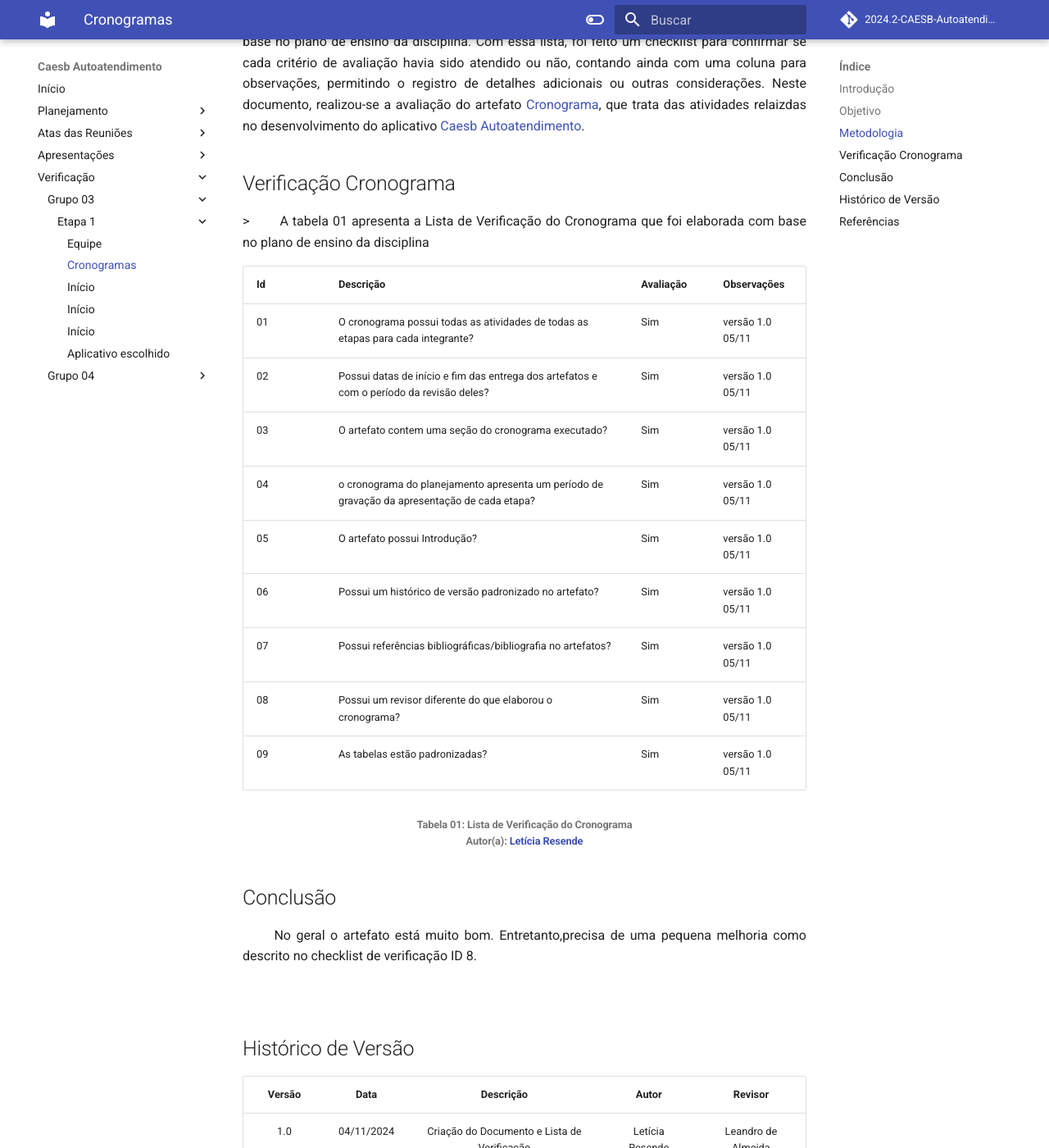
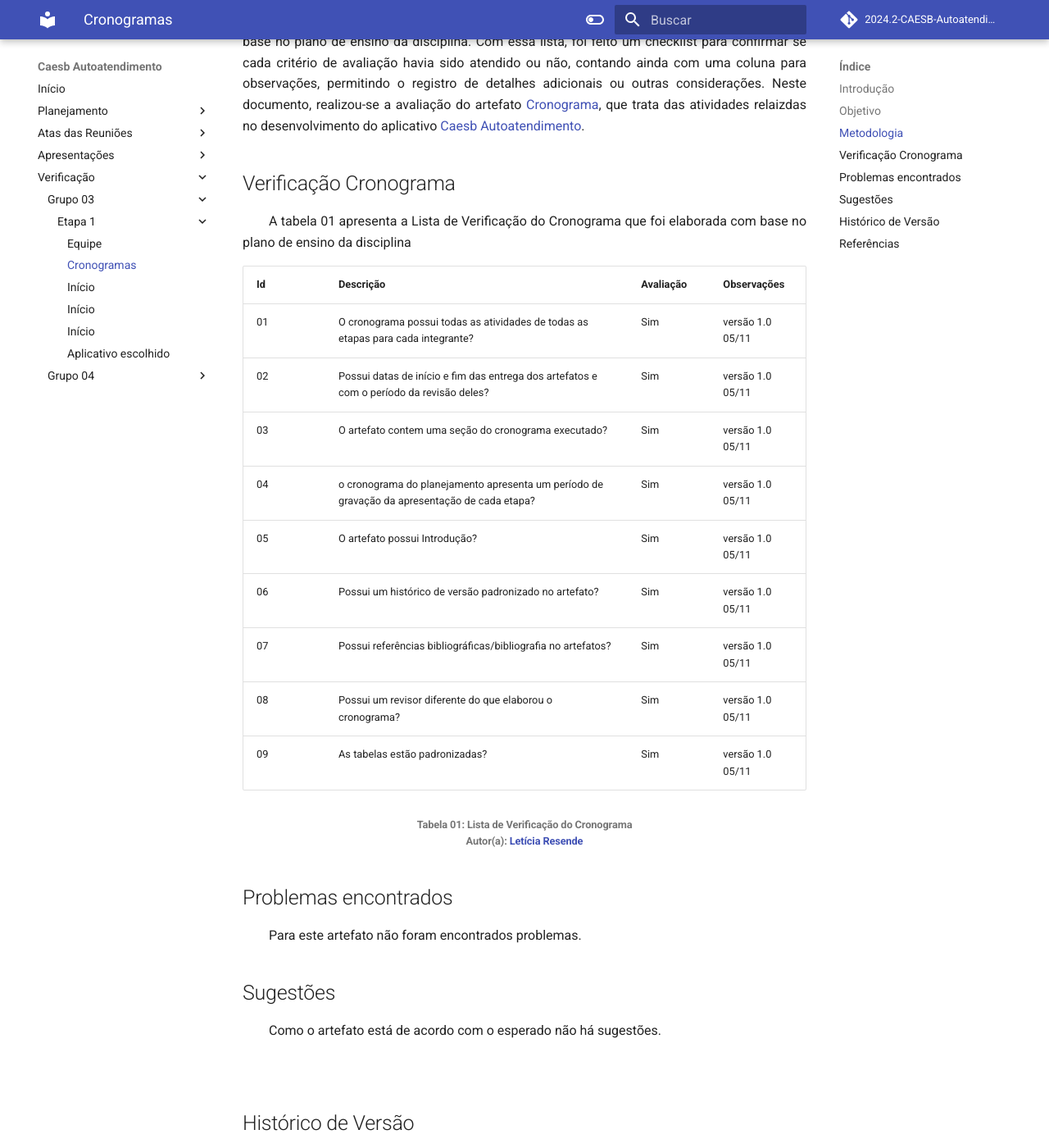
Before and after one commit to Requisitos-de-Software/2024.2-CAESB-Autoatendimento, an MkDocs documentation site: the page built from docs/planejamento/verificacao/Cronogramaa.md, in a window 1280 px wide and 1400 px high, scrolled down 528 px. Shown: the whole window at 82% size. Built offline with MkDocs 1.6.1 and Material for MkDocs 9.7.7, drawn with Linux system fonts in a browser that asks for light colours; comment, search, counter and statistics services are not loaded.

Commit message:
adicionando verifações 1

```diff
--- a/docs/planejamento/verificacao/Cronogramaa.md
+++ b/docs/planejamento/verificacao/Cronogramaa.md
@@ -20,7 +20,7 @@
 
 
 ## Verificação Cronograma
-<p align="justify">>
+<p align="justify">
 &emsp;&emsp;A tabela 01 apresenta a Lista de Verificação do Cronograma que foi elaborada com base no plano de ensino da disciplina
 </p>
 
@@ -41,10 +41,14 @@
 <br> Autor(a): <a href="https://github.com/LeticiaResende23">Letícia Resende</a></h6>
 </p>
 
-## Conclusão
-<p align="justify">
-&emsp;&emsp; No geral o artefato está muito bom. Entretanto,precisa de uma pequena melhoria como descrito no checklist de verificação ID 8.
-</p>
+
+## Problemas encontrados
+<p align="justify">&emsp;&emsp;Para este artefato não foram encontrados problemas.</p>
+
+
+
+## Sugestões
+<p align="justify">&emsp;&emsp;Como o artefato está de acordo com o esperado não há sugestões.</p>
 
 <br>
 
```
Also changed, not shown: docs/planejamento/verificacao/Aplicativo_Escolhido.md (+7 -4 lines).
